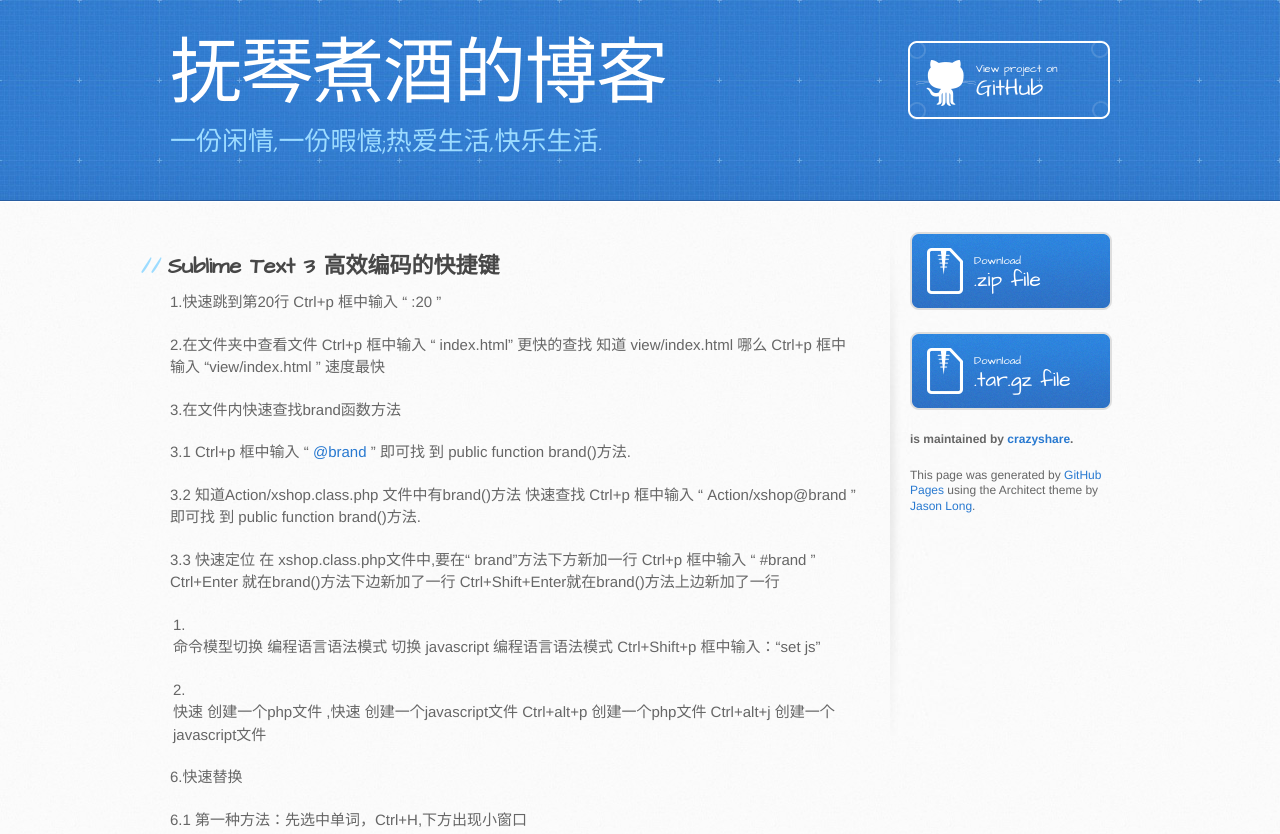
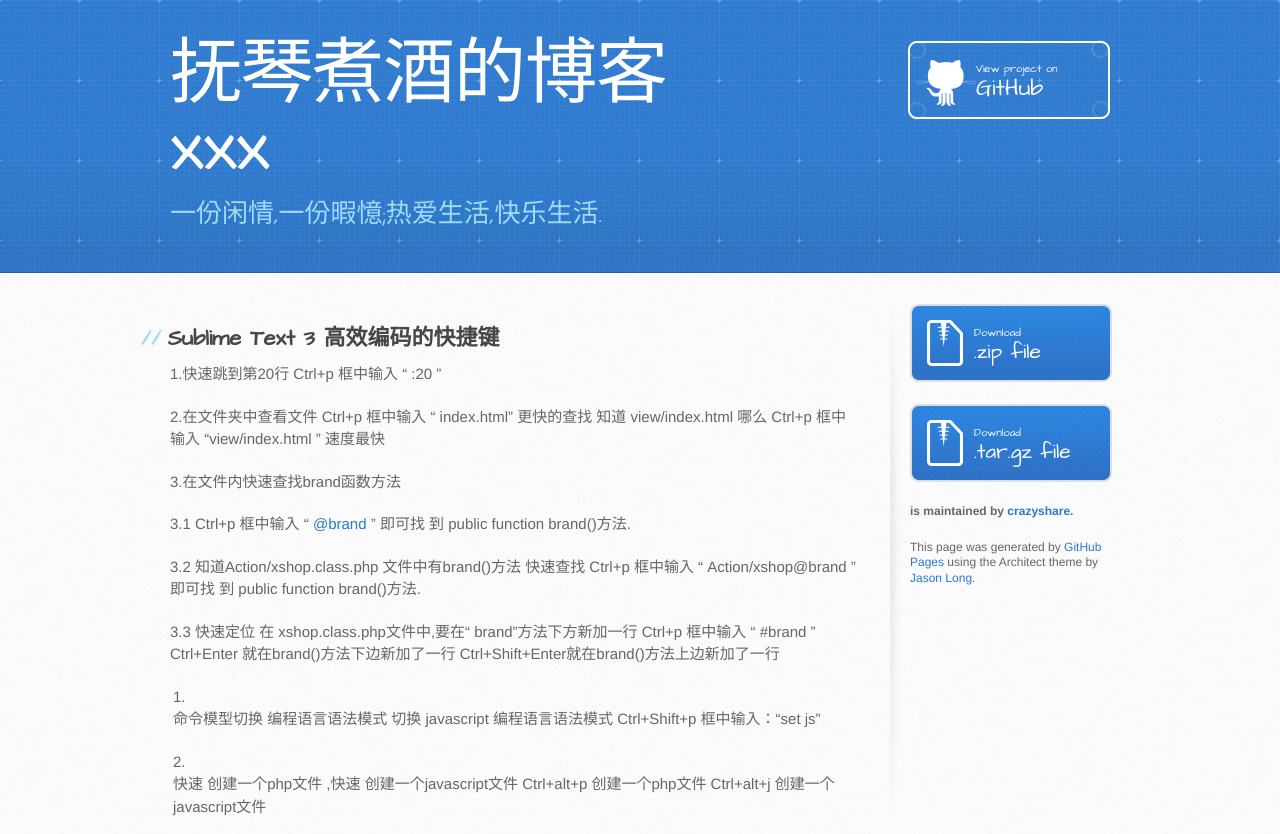
Before and after one commit to crazyshare/blog, a plain HTML site: page index.html in a window 1280 px wide. Shown: the top 834 px of the page. Drawn offline with Linux system fonts and the light colour scheme.

Commit message:
Update index.html

```diff
--- a/index.html
+++ b/index.html
@@ -13,13 +13,13 @@
     <script src="//html5shiv.googlecode.com/svn/trunk/html5.js"></script>
     <![endif]-->
 
-    <title>抚琴煮酒的博客</title>
+    <title>抚琴煮酒的博客xxx</title>
   </head>
 
   <body>
     <header>
       <div class="inner">
-        <h1>抚琴煮酒的博客</h1>
+        <h1>抚琴煮酒的博客xxx</h1>
         <h2>一份闲情,一份暇憶;热爱生活,快乐生活.</h2>
         <a href="https://github.com/crazyshare/blog" class="button"><small>View project on</small> GitHub</a>
       </div>
```
